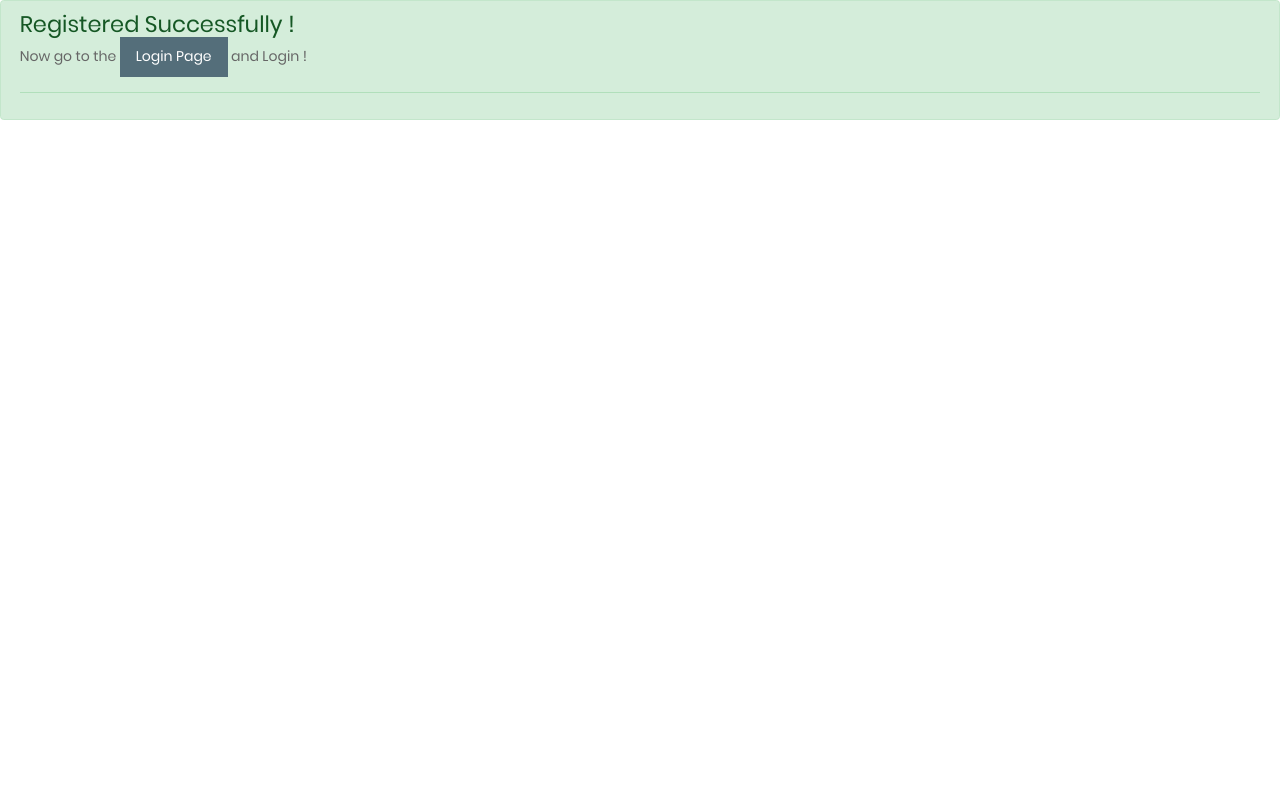
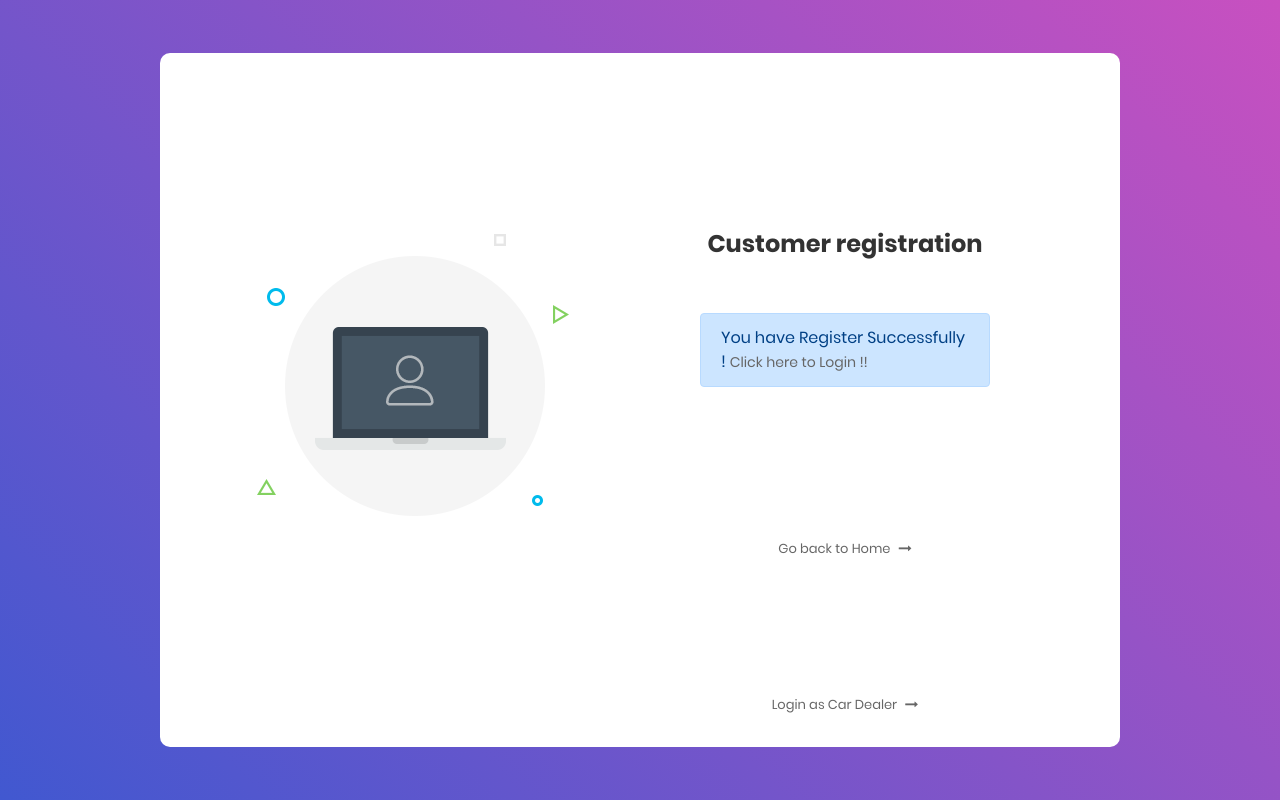
Before and after one commit to Ashad078/CarRental, a Django app: template customer_portal/templates/customer/registered.html in a window 1280 px wide. Run offline with Django 3.2, Linux system fonts and the light colour scheme; the template is opened without the code that fills it, so the values that code supplies are empty; some libraries are stand-ins or nearby versions.

Commit message:
Initaial commit

```diff
--- a/customer_portal/templates/customer/login.html
+++ b/customer_portal/templates/customer/login.html
@@ -68,7 +68,7 @@
                             <button class="login100-form-btn"  type="submit" value="Login">
                                 Login as customer
                             </button>
-                            <p><a href="#">Forgotten your password?</a></p>
+                            {% comment %} <p><a href="#">Forgotten your password?</a></p> {% endcomment %}
                         </div>
 
 
--- a/customer_portal/templates/customer/registered.html
+++ b/customer_portal/templates/customer/registered.html
@@ -1,4 +1,4 @@
-{% extends 'car_dealer/base.html' %}
+{% comment %} {% extends 'customer_portal/base.html' %} {% endcomment %}
 {% block content %}
 {% csrf_token %}
 {% load static %}
@@ -32,31 +32,38 @@
         </head>
         <body>
 
+            <div class="limiter">
+                <div class="container-login100">
+                    <div class="wrap-login100">
+                        <div class="login100-pic js-tilt" data-tilt>
+                            <img src="{%static 'images/img-01.png' %}" alt="IMG">
+                        </div>
 
-      <div class="alert alert-success" role="alert">
-        <h4 class="alert-heading">Registered Successfully !</h4>
-        <p>Now go to the <a class="w3-btn w3-teal" href="/customer_portal/login/">Login Page<a> and Login !</p>
-        <hr>
+                        <form class="login100-form validate-form" action="/customer_portal/registration/" method="POST">{% csrf_token %}
+                            <span class="login100-form-title">
+                                Customer registration
+                            </span>
+
+                            <div class="alert alert-primary" role="alert">
+                              You have Register Successfully ! <a href="/customer_portal/login/">Click here to Login !! </a>
                             </div>
 
 
-{% comment %} <div class="w3-bar w3-black">
-  <div class="w3-bar-item w3-left">Registration Form</div>
-  <a class="w3-bar-item w3-right w3-btn w3-teal" href="/customer_portal/login/">Login</a>
-  <a class="w3-bar-item w3-right w3-btn w3-teal" href="/">Home</a>
+    <div class="text-center p-t-136">
+      <a class="txt2" href="/">
+      Go back to Home
+          <i class="fa fa-long-arrow-right m-l-5" aria-hidden="true"></i>
+      </a>
     </div>
-<div class="w3-center">
-<p class="w3-large">
-Registered Successfully !
-</p>
-<p class="w3-large">
-Now go to the <a class="w3-btn w3-teal" href="/customer_portal/login/">Login Page<a> and Login !
-</p>
-</div> {% endcomment %}
-
-
-
-
+    <div class="text-center p-t-136">
+      <a class="txt2" href="/customer_portal/login/">
+      Login as Car Dealer
+          <i class="fa fa-long-arrow-right m-l-5" aria-hidden="true"></i>
+      </a>
+    </div>
+    </div>
+    </div>
+    </div>
 
     <!--===============================================================================================-->
 <script src="{%static 'vendor/jquery/jquery-3.2.1.min.js' %}"></script>
@@ -77,4 +84,6 @@ Now go to the <a class="w3-btn w3-teal" href="/customer_portal/login/">Login Pag
 
 </body>
 </html>
+
+
 {% endblock %}
```
Lines whose indentation alone changed are shown as unchanged.
